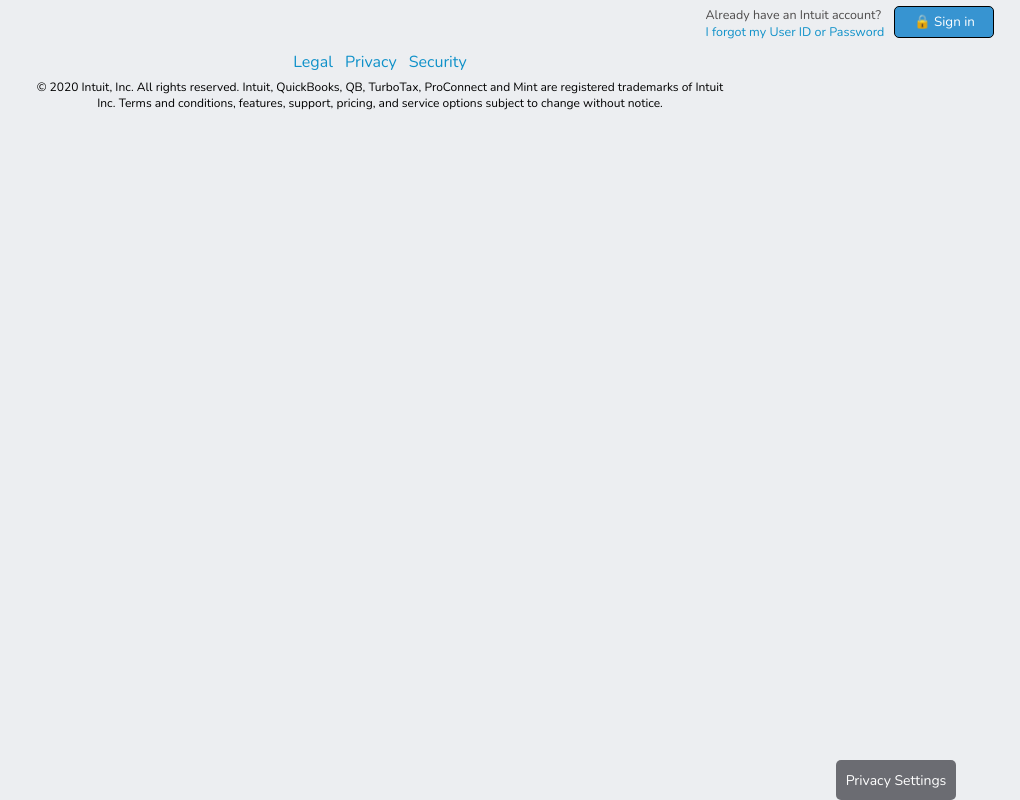
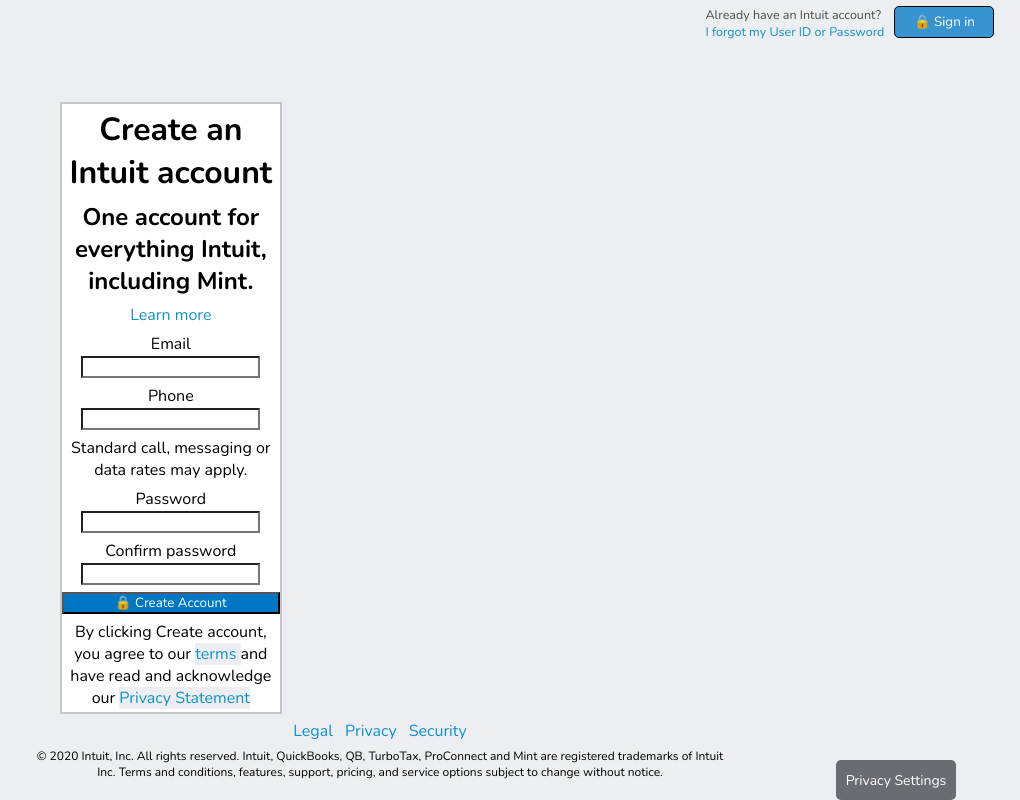
Before and after one commit to gasb150/mint.com-s-signup-page-clone, a plain HTML site: page index.html in a window 1280 px wide. Shown: the whole page, without its empty margins (260-1280 px from the left). Drawn offline with nearby package versions, Linux system fonts and the light colour scheme.

Commit message:
Made form box and started the css

```diff
--- a/index.html
+++ b/index.html
@@ -19,13 +19,41 @@
                 I forgot my User ID or Password
                 </a>
             </div>
-                <button class="sigin-button"> &#128274 Sign in</button>
+                <button class="signin-button"> &#128274 Sign in</button>
         </nav>
     </header>
 
 
     <main>
+        <div class="white-box">
+            <h1 class="white-background">Create an Intuit account</h1>
+            <h2 class="white-background">One account for everything Intuit, including Mint.</h2>
+            <a class="white-background" href="#">Learn more</a>
 
+            <label class="white-background" for="email"> Email
+                <input class="white-background"  type="email" name="email" id="email">
+            </label>
+            <label class="white-background" for="phone"> Phone
+                <input class="white-background" type="tel" name="phone" id="phone">
+            </label>
+            <p class="white-background">Standard call, messaging or data rates may apply.</p>
+            <label class="white-background" for="password"> Password
+                <input class="white-background" type="password" name="password" id="password">
+            </label>
+            <label class="white-background" for="confirm-password"> Confirm password
+                <input class="white-background" type="password" name="confirm-password" id="confirm-password">
+            </label>
+            <button class="create-account">&#128274 Create Account </button>
+            <p class="white-background">By clicking Create account, you agree to our
+                <a href="#" class="a-forgot-text">
+
+                    terms
+                    </a> and have read and acknowledge our <a href="#" class="a-forgot-text">
+
+                        Privacy Statement
+                        </a></p>
+
+        </div>
     </main>
 
 
--- a/style.css
+++ b/style.css
@@ -11,6 +11,7 @@ nav{
     justify-content: flex-end;
     margin:0.5%;
     margin-right: 2%;
+    margin-bottom: 5%;
 }
 .forgot-text{
 font-size: 12.5px;
@@ -27,7 +28,7 @@ a{
 
 
 
-.sigin-button{
+.signin-button{
     height: 32px;
     width: 100px;
     background-color:#3794d1;
@@ -37,6 +38,29 @@ a{
     cursor: pointer;
 }
 
+
+.white-box{
+    width: 17%;
+    border: 2px solid rgb(199, 199, 199);
+    background-color: white;
+    margin-left: 25%;
+    margin-right: 25%;
+    overflow: auto;
+    text-align: center;
+    display: flex;
+    flex-direction: column;
+    height: 76vh;
+    justify-content: space-around;
+}
+
+.white-background{
+    background-color: white;
+}
+
+.create-account{
+    color: white;
+    background-color:rgb(0, 119, 197);
+}
 
 
 
@@ -52,6 +76,7 @@ li{
 
 footer{
     text-align: center;
+
 }
 a.footer-links{
    word-spacing: 23px;
```
